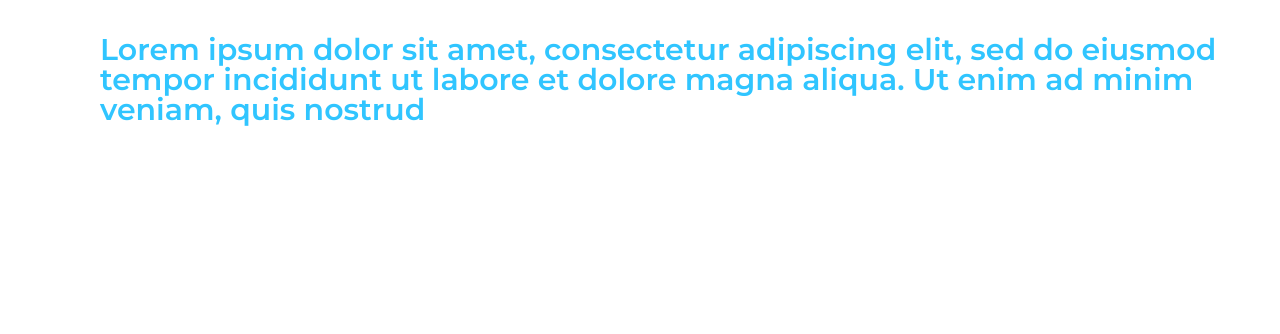
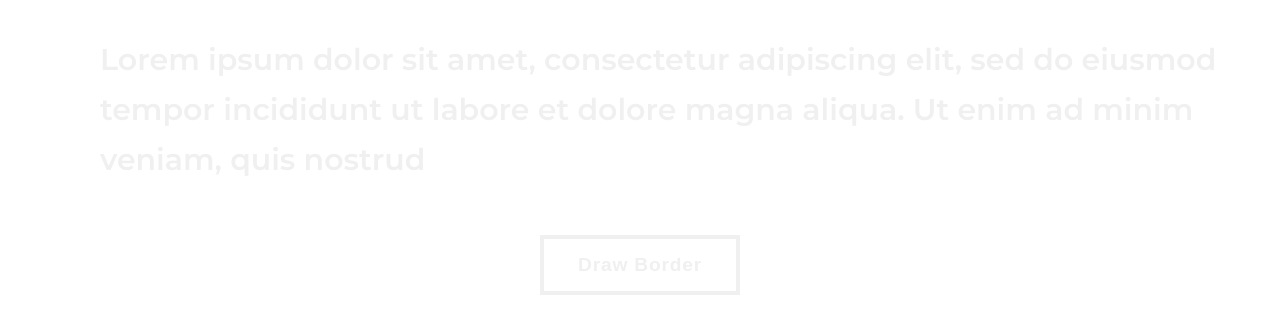
Before and after one commit to radupasparuga/algo-viewer, a Django app: page / in a window 1280 px wide. Shown: the part 145-479 px from the top of the page. Run offline with Django 3.2, Linux system fonts and the light colour scheme; some web fonts are replaced.

Commit message:
Finished landing page design

```diff
--- a/static/css/home.css
+++ b/static/css/home.css
@@ -35,7 +35,7 @@
 
 @media (max-width: 767px) {
   .fullscreen-bg {
-    background: url('../img/videoframe.jpg') center center / cover no-repeat;
+    background: url('../im/bg.jpg') center center / cover no-repeat;
   }
 
   .fullscreen-bg__video {
@@ -61,7 +61,67 @@
 .description {
   font-family: 'Montserrat', sans-serif;
   font-size: 30px;
+  line-height: 50px;
   display: block;
   margin: 40px 0px 0px 100px;
+  color: #F0F0F0	;
+}
+
+.buttonContainer {
+  margin: 50px 0px 0px 0px;
+  text-align: center;
+}
+
+.draw-border {
+  box-shadow: inset 0 0 0 4px #F0F0F0;
+  color: #F0F0F0;
+  transition: color 0.25s 0.0833333333s;
+  position: relative;
+}
+.draw-border::before, .draw-border::after {
+  border: 0 solid transparent;
+  box-sizing: border-box;
+  content: '';
+  pointer-events: none;
+  position: absolute;
+  width: 0;
+  height: 0;
+  bottom: 0;
+  right: 0;
+}
+.draw-border::before {
+  border-bottom-width: 4px;
+  border-left-width: 4px;
+}
+.draw-border::after {
+  border-top-width: 4px;
+  border-right-width: 4px;
+}
+.draw-border:hover {
   color: #30C5FF;
 }
+.draw-border:hover::before, .draw-border:hover::after {
+  border-color: #30C5FF;
+  transition: border-color 0s, width 0.25s, height 0.25s;
+  width: 100%;
+  height: 100%;
+}
+.draw-border:hover::before {
+  transition-delay: 0s, 0s, 0.25s;
+}
+.draw-border:hover::after {
+  transition-delay: 0s, 0.25s, 0s;
+}
+
+.btn {
+  background: none;
+  border: none;
+  cursor: pointer;
+  line-height: 1.5;
+  font: 700 1.2rem 'Roboto Slab', sans-serif;
+  padding: 1em 2em;
+  letter-spacing: 0.05rem;
+}
+.btn:focus {
+  outline: 2px dotted #55d7dc;
+}
--- a/templates/home.html
+++ b/templates/home.html
@@ -1,6 +1,6 @@
 <html>
   <head>
-    <title>Home page</title>
+    <title>AlgoViewer</title>
     {% load static %}
     <link rel='stylesheet' href="{% static 'css/home.css' %}">
     <link rel='stylesheet' href="{% static 'css/reset.css' %}">
@@ -20,6 +20,9 @@
       <p class='description'>Lorem ipsum dolor sit amet, consectetur adipiscing elit, sed do eiusmod tempor
           incididunt ut labore et dolore magna aliqua. Ut enim ad minim veniam, quis nostrud
       </p>
+      <div class='buttonContainer'>
+        <button class="btn draw-border">Draw Border</button>
+      </div>
     </div>
   </body>
 </html>
```
Also changed, not shown: 1 other file.
